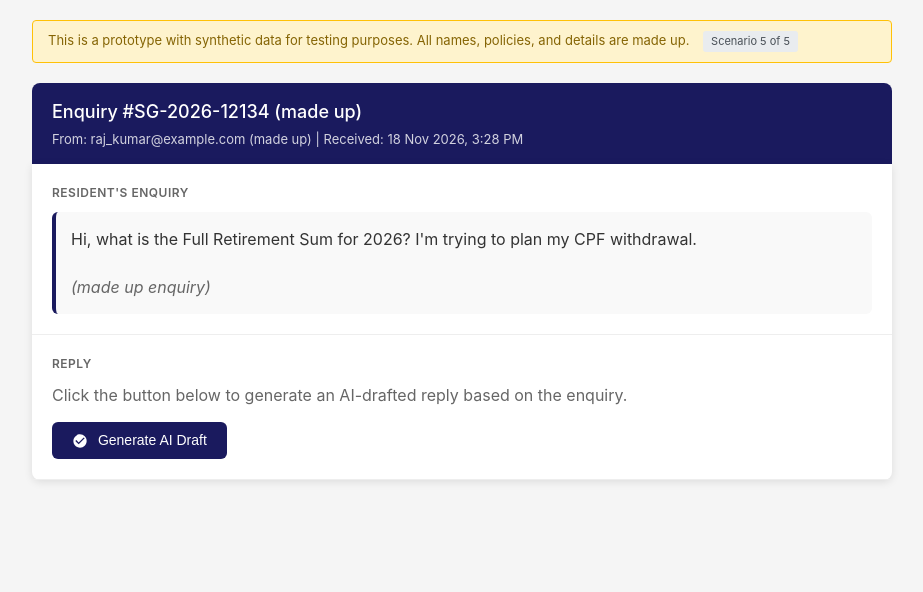
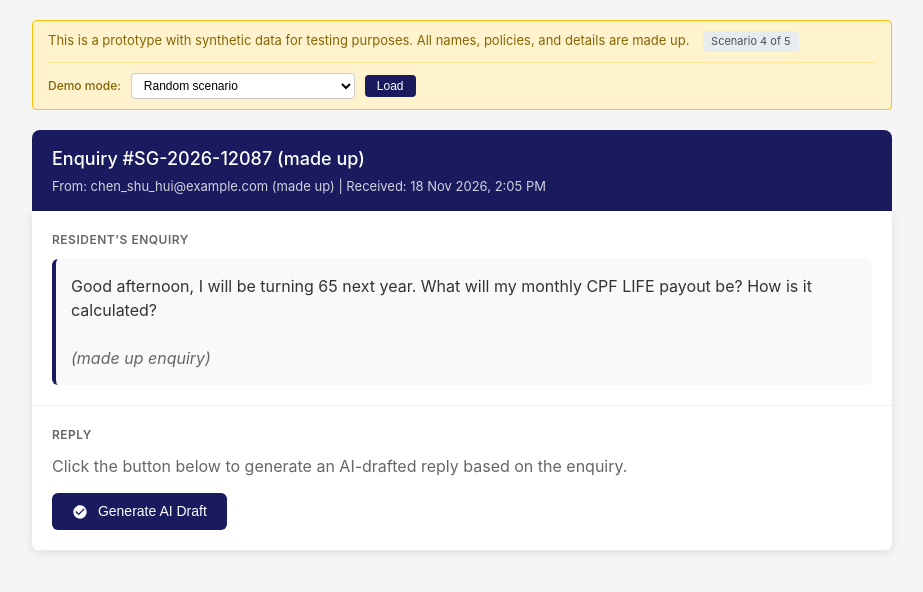
Before and after one commit to simplesimonang/govtech-ai-project, a plain HTML site: page day2-validate/prototype/index.html in a window 1280 px wide. Shown: the whole page, without its empty margins (178-1101 px from the left). Drawn offline with Linux system fonts and the light colour scheme.

Commit message:
Add scenario selector dropdown for demo mode (#12)
Co-authored-by: simplesimonang <simplesimonang@users.noreply.github.com>
Co-authored-by: Claude Opus 4.5 <noreply@anthropic.com>

```diff
--- a/day2-validate/prototype/index.html
+++ b/day2-validate/prototype/index.html
@@ -38,6 +38,37 @@
       border-radius: 3px;
       font-size: 11px;
       margin-left: 10px;
+    }
+    .scenario-selector {
+      display: flex;
+      align-items: center;
+      gap: 10px;
+      margin-top: 10px;
+      padding-top: 10px;
+      border-top: 1px solid #ffe69c;
+    }
+    .scenario-selector label {
+      font-size: 12px;
+      font-weight: 500;
+    }
+    .scenario-selector select {
+      padding: 4px 8px;
+      border-radius: 4px;
+      border: 1px solid #ccc;
+      font-size: 12px;
+      background: white;
+    }
+    .scenario-selector button {
+      padding: 4px 12px;
+      border-radius: 4px;
+      border: none;
+      background: #1a1a5e;
+      color: white;
+      font-size: 12px;
+      cursor: pointer;
+    }
+    .scenario-selector button:hover {
+      background: #2a2a7e;
     }
     .header {
       background: #1a1a5e;
@@ -303,6 +334,18 @@
     <div class="banner">
       This is a prototype with synthetic data for testing purposes. All names, policies, and details are made up.
       <span class="scenario-badge" id="scenario-badge">Scenario 1 of 5</span>
+      <div class="scenario-selector">
+        <label for="scenario-select">Demo mode:</label>
+        <select id="scenario-select">
+          <option value="random">Random scenario</option>
+          <option value="1">1. CPF withdrawal at 55 (standard)</option>
+          <option value="2">2. Medisave (outdated source)</option>
+          <option value="3">3. CPF for car (no source)</option>
+          <option value="4">4. CPF LIFE payout (standard)</option>
+          <option value="5">5. Full Retirement Sum (standard)</option>
+        </select>
+        <button onclick="loadSelectedScenario()">Load</button>
+      </div>
     </div>
 
     <div class="header">
@@ -565,8 +608,22 @@ ServiceSG`,
       }
     };
 
-    // Select random scenario
-    const currentScenario = scenarios[Math.floor(Math.random() * scenarios.length)];
+    // Select scenario (check URL param or default to random)
+    function getInitialScenario() {
+      const urlParams = new URLSearchParams(window.location.search);
+      const scenarioParam = urlParams.get('scenario');
+      if (scenarioParam && scenarioParam !== 'random') {
+        const scenarioId = parseInt(scenarioParam);
+        const found = scenarios.find(s => s.id === scenarioId);
+        if (found) {
+          document.getElementById('scenario-select').value = scenarioParam;
+          return found;
+        }
+      }
+      return scenarios[Math.floor(Math.random() * scenarios.length)];
+    }
+
+    let currentScenario = getInitialScenario();
 
     // Prototype tracking
     let startTime = null;
@@ -574,6 +631,16 @@ ServiceSG`,
     let isEditing = false;
     let originalDraft = '';
     let draftGenerated = false;
+
+    // Load selected scenario from dropdown
+    function loadSelectedScenario() {
+      const selected = document.getElementById('scenario-select').value;
+      if (selected === 'random') {
+        window.location.href = window.location.pathname;
+      } else {
+        window.location.href = window.location.pathname + '?scenario=' + selected;
+      }
+    }
 
     // Initialize page with scenario
     function initScenario() {
```
